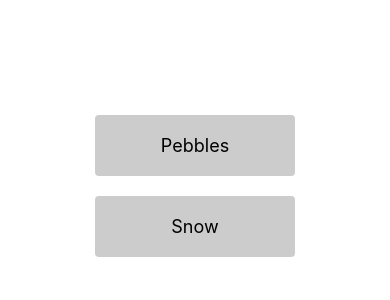
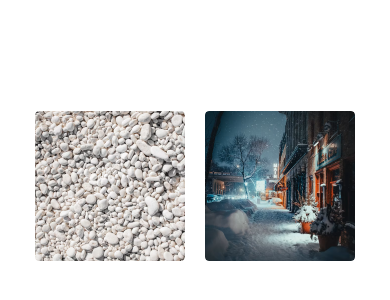
Before and after one commit to refinery1/codex, a React Native app: screen / in a window 390 px wide. Shown: the part 236-536 px from the top of the page. Built offline with nearby package versions, Linux system fonts and the light colour scheme.

Commit message:
Use thumbnail images in menu

```diff
--- a/App.js
+++ b/App.js
@@ -44,12 +44,26 @@ function PlayScreen({ type, onBack }) {
 function Menu({ onSelect }) {
   return (
     <View style={styles.menuContainer}>
-      <Pressable style={styles.menuOption} onPress={() => onSelect('pebbles')}>
-        <Text style={styles.menuText}>Pebbles</Text>
-      </Pressable>
-      <Pressable style={styles.menuOption} onPress={() => onSelect('snow')}>
-        <Text style={styles.menuText}>Snow</Text>
-      </Pressable>
+      <View style={styles.menuOptions}>
+        <Pressable
+          style={styles.menuImageWrapper}
+          onPress={() => onSelect('pebbles')}
+        >
+          <Image
+            source={require('./resources/image/pebble.png')}
+            style={styles.menuImage}
+          />
+        </Pressable>
+        <Pressable
+          style={styles.menuImageWrapper}
+          onPress={() => onSelect('snow')}
+        >
+          <Image
+            source={require('./resources/image/snow.png')}
+            style={styles.menuImage}
+          />
+        </Pressable>
+      </View>
     </View>
   );
 }
@@ -91,15 +105,19 @@ const styles = StyleSheet.create({
     justifyContent: 'center',
     alignItems: 'center',
   },
-  menuOption: {
-    padding: 20,
-    marginVertical: 10,
-    backgroundColor: '#ccc',
+  menuOptions: {
+    flexDirection: 'row',
+    flexWrap: 'wrap',
+    justifyContent: 'center',
+  },
+  menuImageWrapper: {
+    margin: 10,
     borderRadius: 4,
-    width: 200,
-    alignItems: 'center',
+    overflow: 'hidden',
   },
-  menuText: {
-    fontSize: 18,
+  menuImage: {
+    width: 150,
+    height: 150,
+    borderRadius: 4,
   },
 });
```
